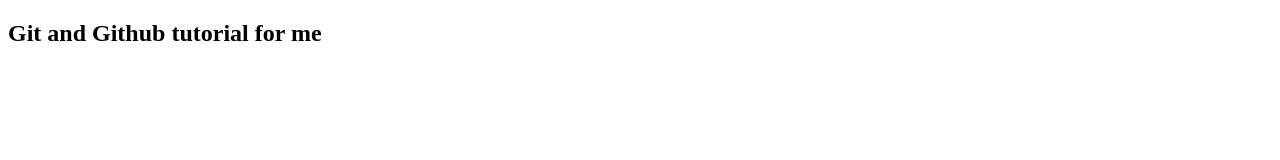
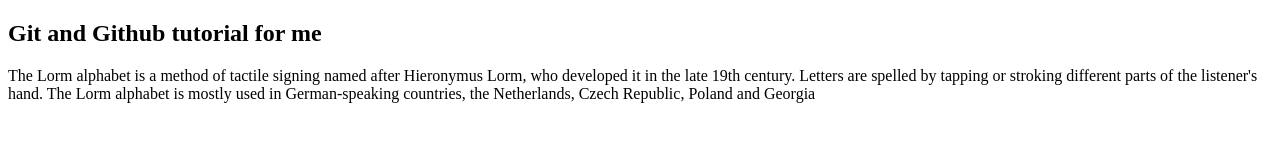
Before and after one commit to Md-Jerry/git-tutorial, a plain HTML site: page index.html in a window 1280 px wide. Drawn offline with Linux system fonts and the light colour scheme.

Commit message:
a paragraph add in my file

```diff
--- a/index.html
+++ b/index.html
@@ -8,5 +8,7 @@
 </head>
 <body>
 	<h2>Git and Github tutorial for me</h2>
+
+	<p>The Lorm alphabet is a method of tactile signing named after Hieronymus Lorm, who developed it in the late 19th century. Letters are spelled by tapping or stroking different parts of the listener's hand. The Lorm alphabet is mostly used in German-speaking countries, the Netherlands, Czech Republic, Poland and Georgia</p>
 </body>
 </html>
```
